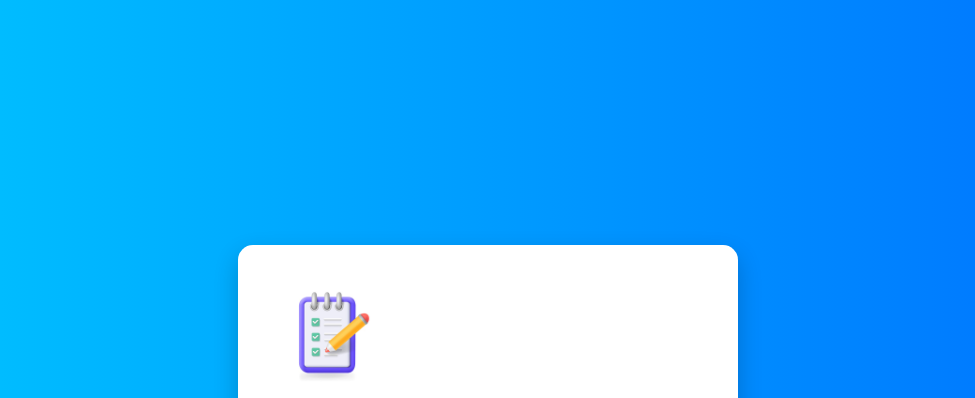
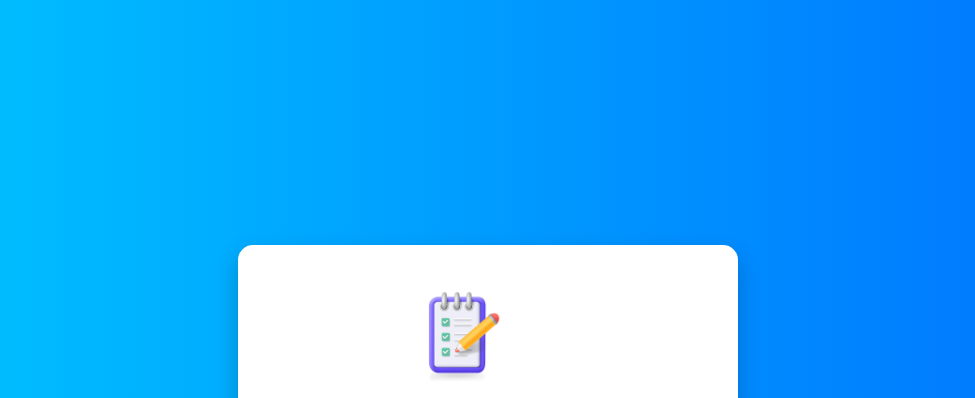
Before and after one commit to Immagit-Corporation/To-do-list, a plain HTML site: page index.html in a window 1280 px wide. Shown: the top 398 px of the page, without its empty margins (152-1127 px from the left). Drawn offline with Linux system fonts and the light colour scheme.

Commit message:
Update style.css

```diff
--- a/style.css
+++ b/style.css
@@ -16,7 +16,7 @@ body {
 .container img{
   width: 120px;
   height: 120px;
-  text-align: center;
+  margin-left: 130px;
   object-fit: cover;
 }
 
```
